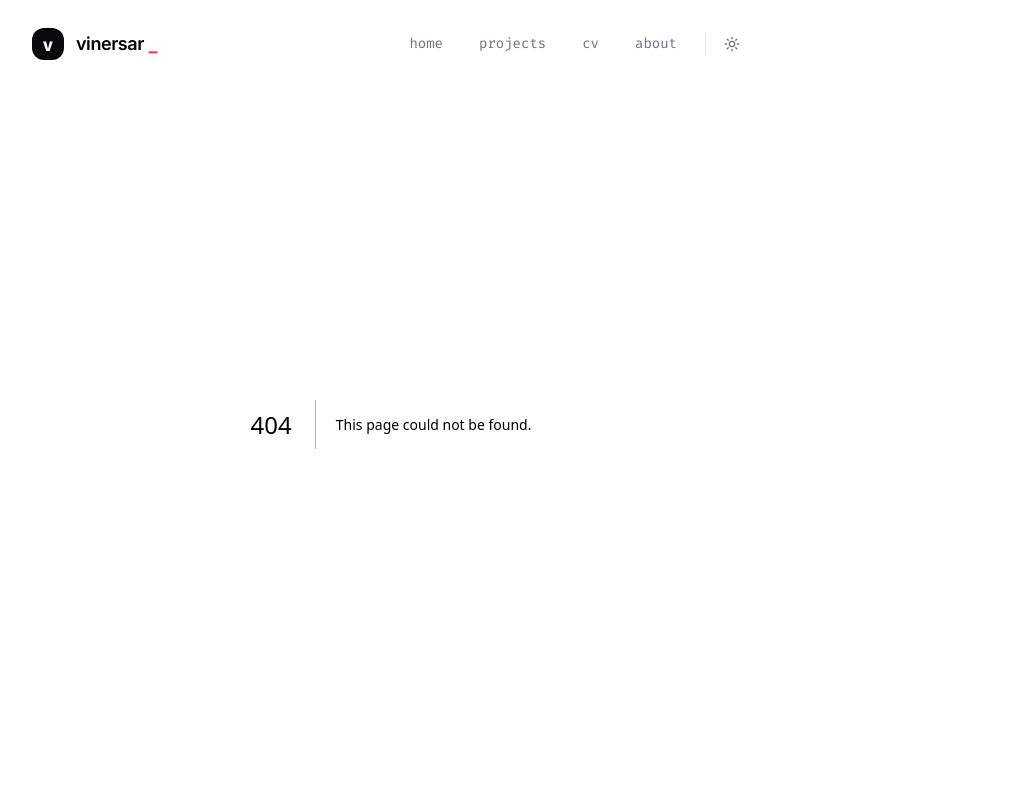
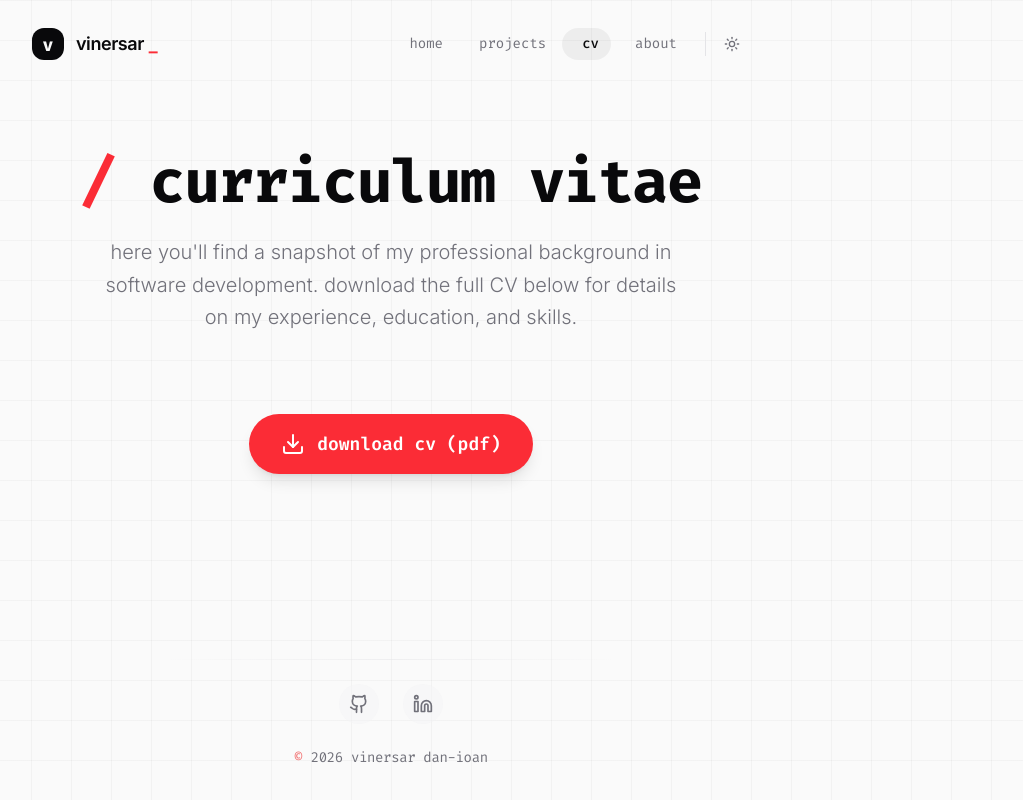
Before and after one commit to vinersar31/portfolio, a Next.js app: page /portfolio/cv in a window 1280 px wide. Before the commit this address had no page. Shown: the top 800 px of the page, without its empty margins (249-1272 px from the left). Built offline with nearby package versions, Linux system fonts and the light colour scheme.

Commit message:
feat: implement interactive terminal component and landing page with CV download route (#107)

```diff
--- a/next.config.ts
+++ b/next.config.ts
@@ -2,6 +2,7 @@ import type { NextConfig } from "next";
 
 const nextConfig: NextConfig = {
   output: 'export',
+  basePath: '/portfolio',
   images: {
     unoptimized: true,
   },
--- a/src/app/cv/page.tsx
+++ b/src/app/cv/page.tsx
@@ -1,6 +1,10 @@
 import { Download } from "lucide-react";
 
 export default function CV() {
+  const cvPath = process.env.NEXT_PUBLIC_BASE_PATH !== undefined
+    ? `${process.env.NEXT_PUBLIC_BASE_PATH}/cv.pdf`
+    : "/portfolio/cv.pdf";
+
   return (
     <section className="py-24 md:py-32 max-w-2xl mx-auto text-center space-y-12">
       <div className="space-y-6">
@@ -15,7 +19,7 @@ export default function CV() {
 
       <div className="pt-8">
         <a
-          href="/cv.pdf"
+          href={cvPath}
           target="_blank"
           rel="noopener noreferrer"
           className="inline-flex items-center gap-3 bg-red-500 text-white hover:bg-red-600 text-lg font-semibold px-8 py-4 rounded-full shadow-lg transition-transform hover:scale-105 active:scale-95 font-mono lowercase"
--- a/src/app/page.tsx
+++ b/src/app/page.tsx
@@ -1,4 +1,5 @@
 import Image from "next/image";
+import mePhoto from "@/../public/images/me.jpg";
 import { Terminal } from "@/components/Terminal";
 
 const HELLO_LETTERS = [
@@ -45,7 +46,7 @@ export default function Home() {
           <div className="relative p-1 rounded-full bg-gradient-to-br from-border to-background shadow-2xl transition-all duration-500 group-hover:scale-105 group-hover:rotate-3 group-hover:shadow-primary/20">
             <div className="absolute inset-0 rounded-full bg-gradient-to-tr from-primary/20 to-transparent opacity-0 group-hover:opacity-100 transition-opacity duration-500 pointer-events-none" />
             <Image
-              src="/images/me.jpg"
+              src={mePhoto}
               alt="My photo"
               width={260}
               height={260}
--- a/src/components/Terminal.tsx
+++ b/src/components/Terminal.tsx
@@ -179,8 +179,6 @@ export function Terminal() {
 
     return () => clearTimeout(timeout);
   }, [mode, seqIndex, charIndex, isDeleting, isPaused]);
-// Valid command characters: alphanumeric, spaces, and common file path characters
-const COMMAND_WHITELIST_REGEX = /^[a-zA-Z0-9\s\-_./~]+$/;
 
   // Execute a command
   const executeCommand = useCallback(
```
Also changed, not shown: 2 other files (tests, documents, lock files or other folders).
